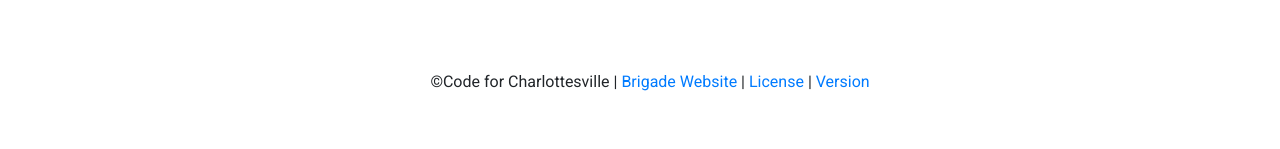
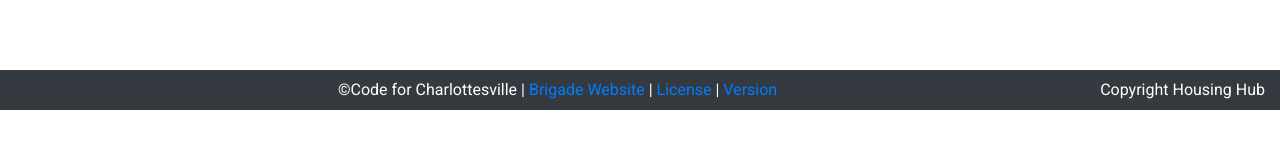
Before and after one commit to code-for-charlottesville/housinghub, a React (Create React App) app in the folder frontend/: page /login in a window 1280 px wide. Shown: the part 321-470 px from the top of the page. Built offline with nearby package versions, Linux system fonts and the light colour scheme; no server answers.

Commit message:
clean up UX on Main page  (#126)
* clean up UX on Main page

* Update Snapshot

* Update Snapshot again

```diff
--- a/frontend/src/components/Footer.js
+++ b/frontend/src/components/Footer.js
@@ -3,12 +3,15 @@ import "../style/App.css";
 
 export function Footer() {
   return (
-    <footer className="App-footer">
-      ©Code for Charlottesville |{" "}
-      <a href="https://brigade.codeforamerica.org/brigades/Code-for-Charlottesville/">
-        Brigade Website
-      </a>{" "}
-      | <a href="/LICENSE">License</a> | <a href="/VERSION">Version</a>
+    <footer className="container-fluid navbar-dark bg-dark text-center align-middle App-footer">
+      <div className="footer-text">
+        ©Code for Charlottesville |{" "}
+        <a href="https://brigade.codeforamerica.org/brigades/Code-for-Charlottesville/">
+          Brigade Website
+        </a>{" "}
+        | <a href="/LICENSE">License</a> | <a href="/VERSION">Version</a>
+      </div>
+      <span className="text-right"> Copyright Housing Hub </span>
     </footer>
   );
 }
--- a/frontend/src/style/App.css
+++ b/frontend/src/style/App.css
@@ -5,11 +5,14 @@
 }
 
 .App-footer {
-  text-align: center;
-  position: relative;
-  bottom: 0;
-  margin:  0 10px;
-  width: 100%;
+  color: white;
+  height: 5vh;
+  display: flex;
+  align-items: center;
+}
+
+.footer-text {
+  margin: auto;
 }
 
 .App-title {
@@ -54,13 +57,6 @@
 body {
   font-family: "Roboto", "sans-serif";
 }
-.search-page {
-  height: 90vh;
-}
-
-.search-table {
-  height: 80vh;
-}
 
 /*Nav styles*/
 .h-hub-nav-link:hover {
@@ -94,8 +90,7 @@ body {
 }
 
 .pagination {
-  margin-top: 70vh;
-
+  margin-top: 2vh;
 }
 
 
```
Also changed, not shown: 1 other file (tests, documents, lock files or other folders).
